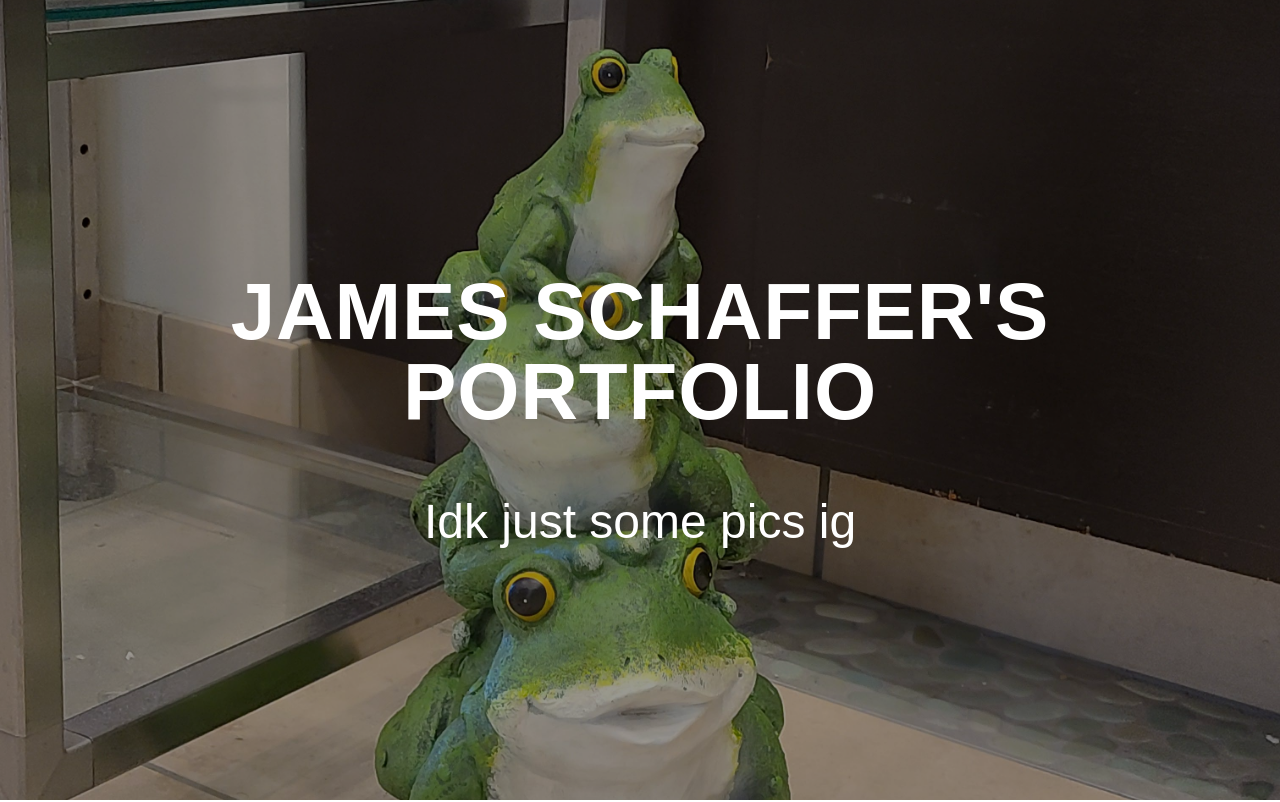
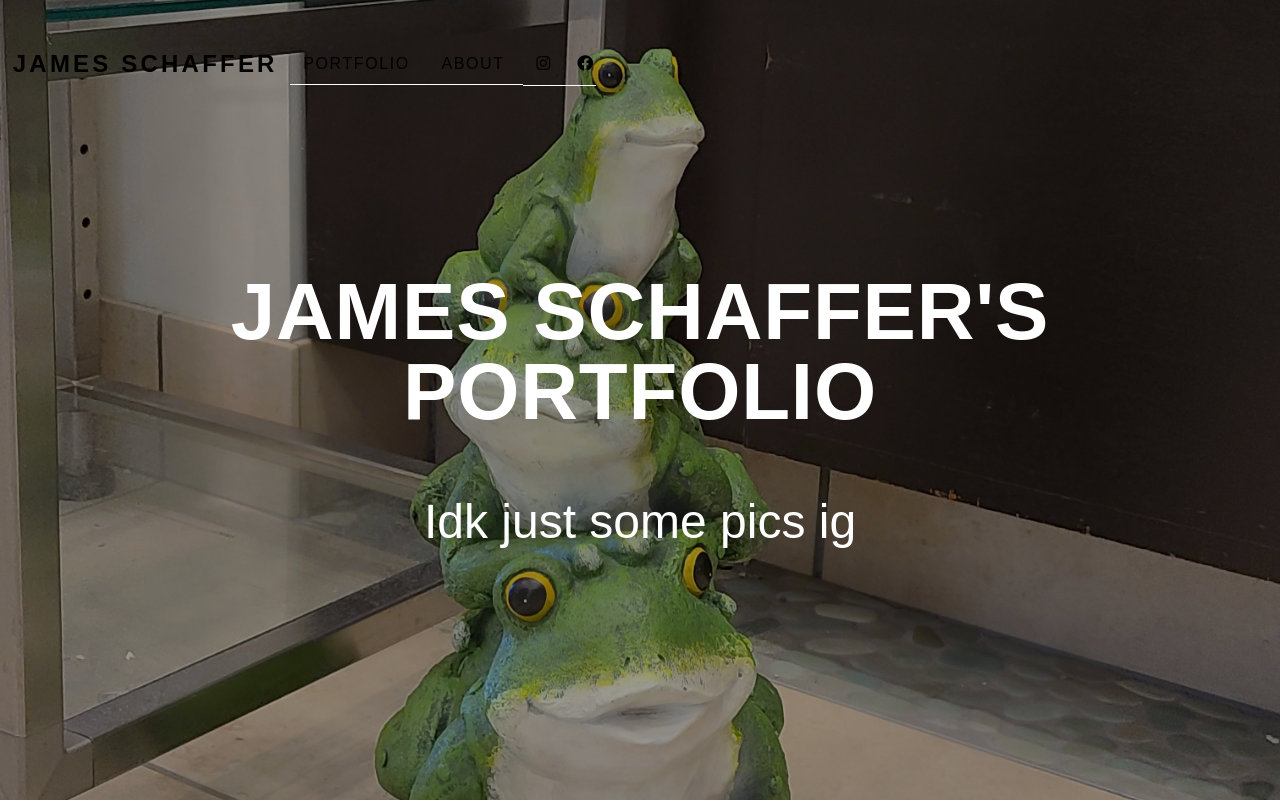
Before and after one commit to JSchafferr/JSchafferr.github.io, a plain HTML site: page index.html in a window 1280 px wide. Shown: the top 802 px of the page. Drawn offline with Linux system fonts and the light colour scheme.

Commit message:
Merge branch 'main' of https://github.com/JSchafferr/JSchafferr.github.io

```diff
--- a/css/styles.css
+++ b/css/styles.css
@@ -26,6 +26,86 @@ img {
 }
 
 /* end basic html styles */
+
+/*Begin Navbar Styles*/
+
+.nav-bar {
+  display: flex;
+  flex-wrap: wrap;
+  justify-content: center;
+  align-items: center;
+  line-height: 1rem;
+  overflow: hidden;
+  background-color: white;
+  z-index: 1000;
+}
+
+.logo,
+.nav-menu {
+  text-transform: uppercase;
+}
+
+.logo,
+.nav-item {
+  white-space: nowrap;
+}
+
+.nav-menu {
+  list-style: none;
+  display: flex;
+  flex-wrap: nowrap;
+  align-items: center;
+  padding: 0;
+  margin: 0;
+}
+
+.nav-item {
+  flex-grow: 1;
+  flex-shrink: 0;
+  flex-basis: 33%;
+  text-align: center;
+}
+
+.social-nav-item {
+  flex-grow: 1;
+  flex-shrink: 1;
+  flex-basis: 10%;
+}
+
+.logo a,
+.nav-menu a {
+  display: block;
+  text-decoration: none;
+  letter-spacing: 0.2rem;
+  padding: 0.8rem;
+  color: black;
+}
+
+.logo-a {
+  font-weight: 700;
+  font-size: 2rem;
+}
+
+.nav-menu a {
+  font-weight: 400;
+  letter-spacing: 0.1rem;
+  border-bottom: 1px solid #fff;
+  transition: all ease 0.1s;
+}
+
+.nav-menu a:hover {
+  border-bottom: 1px solid #000;
+}
+
+.top-nav {
+  background: none;
+  grid-column: 1/-1;
+  grid-row: 1/-1;
+  align-content: top;
+  position: fixed;
+  top: 0;
+  height: 8rem;
+}
 
 .hero-box {
   display: grid;
--- a/index.html
+++ b/index.html
@@ -10,6 +10,31 @@
     <link rel="stylesheet" href="css/all.min.css" />
   </head>
   <body>
+    <!-- Begin Navigation -->
+    <nav class="nav-bar top-nav">
+      <h1 class="logo"><a href="index.html">James Schaffer</a></h1>
+      <ul class="nav-menu">
+        <li class="nav-item"><a href="#portfolio">Portfolio</a></li>
+        <li class="nav-item"><a href="#about">About</a></li>
+        <li class="nav-item social-nav-item">
+          <a
+            href="https://www.instagram.com/schaffer.art/"
+            aria-label="Link to Instagram"
+          >
+            <i class="fab fa-instagram" aria-hidden="true"></i>
+          </a>
+        </li>
+        <li class="nav-item social-nav-item">
+          <a
+            href="https://www.facebook.com/james.schafferr/"
+            aria-label="Link to Facebook"
+          >
+            <i class="fab fa-facebook" aria-hidden="true"></i>
+          </a>
+        </li>
+      </ul>
+    </nav>
+    <!-- End Navigation -->
     <header class="hero-box">
       <section class="hero-image-box">
         <img
@@ -24,7 +49,7 @@
       </section>
     </header>
     <!-- Begin Portfolio Gallery -->
-    <section class="portfolio-container">
+    <section id="portfolio" class="portfolio-container section-scroll">
       <h1>Portfolio</h1>
       <section class="portfolio-gallery">
         <div class="gallery-item">
@@ -118,9 +143,12 @@
           </a>
         </div>
         <div class="gallery-item">
-          <a href="img/Placeholder-drawing.jpg" class="glightbox">
+          <a
+            href="img/Charcoal-drawing-by-James-Schaffer.jpg"
+            class="glightbox"
+          >
             <img
-              src="img/Placeholder-drawing.jpg"
+              src="img/Charcoal-drawing-by-James-Schaffer.jpg"
               alt="Charcoal Photographic Drawing of Ballon Weight"
               class="gallery-img"
             />
@@ -151,18 +179,19 @@
     </section>
 
     <!-- Begin About Section -->
-    <section class="about-container">
+    <section id="about" class="about-container section-scroll">
       <section class="about-text">
         <h1>Put something about me here (:</h1>
         <p>
           James is an 18 year old artist from Buffalo, New York. He specializes
-          in realistic drawings, although he enjoys exploring new mediums.
+          in realistic pencil drawings, although he enjoys exploring new mediums
+          and artistic styles.
         </p>
         <p>
           Lorem, ipsum dolor sit amet consectetur adipisicing elit. Beatae quasi
           laborum, iure dolor rem temporibus!
         </p>
-        <p>Email me at schaffer.jamesv@gmail.com</p>
+        <p>You can email him at schaffer.jamesv@gmail.com.</p>
         <section class="about-social">
           <a
             href="https://www.instagram.com/schaffer.art/"
```
Also changed, not shown: img/Charcoal-drawing-by-James-Schaffer.jpg (added), 1 other file.
